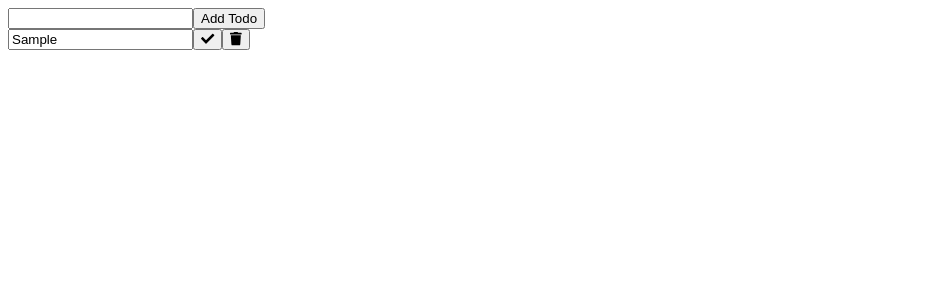
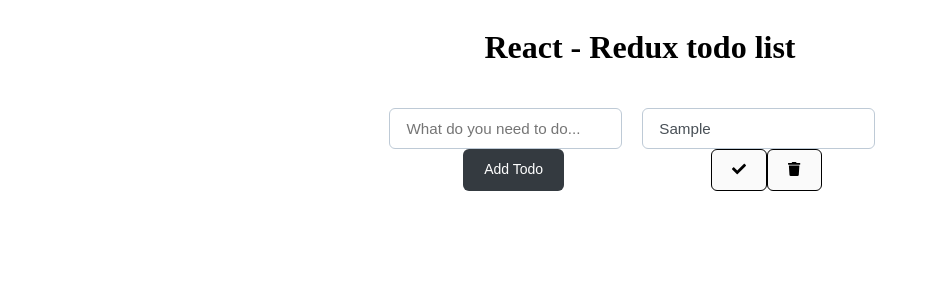
Before and after one commit to sp-davis/React-Redux, a React (Create React App) app: page / in a window 1280 px wide. Both pictures are taken after typing "Sample" into the empty fields and a click on the button "Add Todo". Shown: the top 300 px of the page, without its empty margins (0-930 px from the left). Built offline with nearby package versions, Linux system fonts and the light colour scheme.

Commit message:
added styling to the page using css grid

```diff
--- a/src/components/AddTodo.js
+++ b/src/components/AddTodo.js
@@ -1,9 +1,10 @@
 import React from 'react';
+import '../main.css';
 
 const AddTodo = ({addTodo}) => {
   let input;
   return (
-  <div>
+  <div className="addTodo">
       <form
         onSubmit={e => {
           e.preventDefault();
@@ -11,8 +12,17 @@ const AddTodo = ({addTodo}) => {
           input.value = '';
         }}
       >
-        <input ref={node => (input = node)} />
-        <button type="submit">Add Todo</button>
+        <input
+          ref={node => (input = node)}
+          className="inputControl"
+          placeholder="What do you need to do..."
+        />
+        <button
+          type="submit"
+          className="butn"
+        >
+          Add Todo
+        </button>
       </form>
     </div>
   )
--- a/src/components/App.js
+++ b/src/components/App.js
@@ -1,14 +1,20 @@
 import React, {Component} from 'react';
 import AddTodo from '../containers/AddTodo';
 import TodoList from '../containers/TodoList';
+import '../main.css';
 
 class App extends Component {
   render(){
     return (
       <div>
-        <AddTodo />
-        <TodoList />
+
+        <div className="container">
+          <h1 className="projectTitle">React - Redux todo list</h1>
+          <AddTodo />
+          <TodoList />
+        </div>
       </div>
+
     )
   }
 };
--- a/src/components/Todo.js
+++ b/src/components/Todo.js
@@ -2,6 +2,7 @@ import React, { Component } from 'react';
 import { library } from '@fortawesome/fontawesome-svg-core';
 import { faTrash, faPen, faCheck } from '@fortawesome/free-solid-svg-icons';
 import { FontAwesomeIcon } from '@fortawesome/react-fontawesome';
+import '../main.css';
 
 library.add(faTrash, faPen, faCheck);
 
@@ -23,14 +24,17 @@ class Todo extends Component {
           style={{
             textDecoration: todo.completed ? 'line-through' : 'none'
           }}
+          className="inputControl"
         />
         <button
           onClick={() => toggleTodo(todo.id)}
+          className="butnListed"
         >
           <FontAwesomeIcon icon="check" color="black" />
         </button>
         <button
           onClick={() => deleteTodo(todo.id)}
+          className="butnListed"
         >
           <FontAwesomeIcon icon="trash" color="black" />
         </button>
--- a/src/components/TodoList.js
+++ b/src/components/TodoList.js
@@ -3,7 +3,7 @@ import Todo from '../containers/Todo';
 
 const TodoList = ({state}) => {
 	return (
-		<div>
+		<div className="todoDisplay">
 			{state.map(todo => (
 				<Todo
 					key={todo.id}
--- a/src/index.js
+++ b/src/index.js
@@ -4,6 +4,8 @@ import { Provider } from 'react-redux';
 import { createStore } from 'redux';
 import rootReducer from './reducers';
 import App from './components/App';
+
+
 
 const store = createStore(rootReducer);
 
--- /dev/null
+++ b/src/main.css
@@ -0,0 +1,64 @@
+div.container {
+  text-align: center;
+  display: grid;
+  grid-template-columns: 30% 20% 20% 30%;
+  grid-template-rows: 100px 500px;
+}
+.addTodo {
+  grid-column: 2 / 3;
+  grid-row: 2;
+}
+.todoDisplay {
+  grid-column: 3 / 4;
+  grid-row: 2;
+}
+h1.projectTitle {
+  grid-column: 2 / 4;
+  grid-row: 1;
+}
+.butn {
+  color: #fff;
+  background-color: #343a40;
+  border-color: #343a40;
+  font-weight: 300;
+  border: 1px solid transparent;
+  padding: .75rem 1.25rem;
+  font-size: .875rem;
+  line-height: 1.1;
+  border-radius: .375rem;
+  transition: all 250ms cubic-bezier(.27,.01,.38,1.06);
+}
+.butn:hover {
+  color: #fff;
+  background-color: #16181b;
+  border-color: #212529;
+  box-shadow: 0 5px 15px rgba(0,0,0,.05), 0 4px 10px rgba(33,37,41,.25);
+}
+.inputControl {
+  margin-right: 1em;
+  padding: .664rem 1rem;
+  font-size: .95rem;
+  line-height: 1.125rem;
+  color: #495057;
+  border: 1px solid #becad6;
+  font-weight: 300;
+  border-radius: .375rem;
+  transition: border-color 250ms cubic-bezier(.27,.01,.38,1.06),box-shadow 250ms cubic-bezier(.27,.01,.38,1.06);
+}
+.butnListed {
+  background-color: #fafafa;
+  border-color: #fafafa;
+  font-weight: 300;
+  border: 1px solid black;
+  padding: .75rem 1.25rem;
+  font-size: .875rem;
+  line-height: 1.1;
+  border-radius: .375rem;
+  transition: all 250ms cubic-bezier(.27,.01,.38,1.06);
+}
+.butnListed:hover {
+  background-color: #fafafa;
+  border-color: #fafafa;
+  border: 1px solid black;
+  box-shadow: 0 5px 15px rgba(0,0,0,.05), 0 4px 10px rgba(33,37,41,.25);
+}
```
